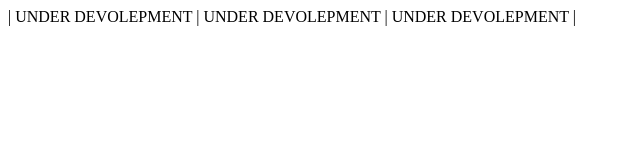
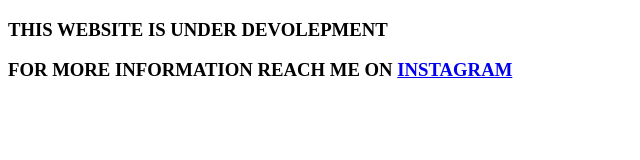
Before and after one commit to Tiago2971992/Tiago2971992.github.io, a plain HTML site: page index.html in a window 1280 px wide. Shown: the whole page, without its empty margins (0-640 px from the left). Drawn offline with Linux system fonts and the light colour scheme.

Commit message:
Update index.html

```diff
--- a/index.html
+++ b/index.html
@@ -1,23 +1,13 @@
 <!DOCTYPE html>
-
-<html lang="pt">
-
-
-
-
+<html>
 <head>
-     <title>UNDER DEVOLEPMENT</title>
-
-
-
+     <meta charset='utf-8'>
+     <meta http-equiv='X-UA-Compatible' content='IE=edge'>
+     <title>Tiago Monteiro</title>
+     <meta name='viewport' content='width=device-width, initial-scale=1'>
 </head>
-
-
-
 <body>
-                        | UNDER DEVOLEPMENT | UNDER DEVOLEPMENT | UNDER DEVOLEPMENT |
+        <h3>THIS WEBSITE IS UNDER DEVOLEPMENT</h3>
+        <h3>FOR MORE INFORMATION REACH ME ON <a href="www.instagram/tiagomonteiro.10">INSTAGRAM</a></h3>
 </body>
-
-
-
 </html>
```
